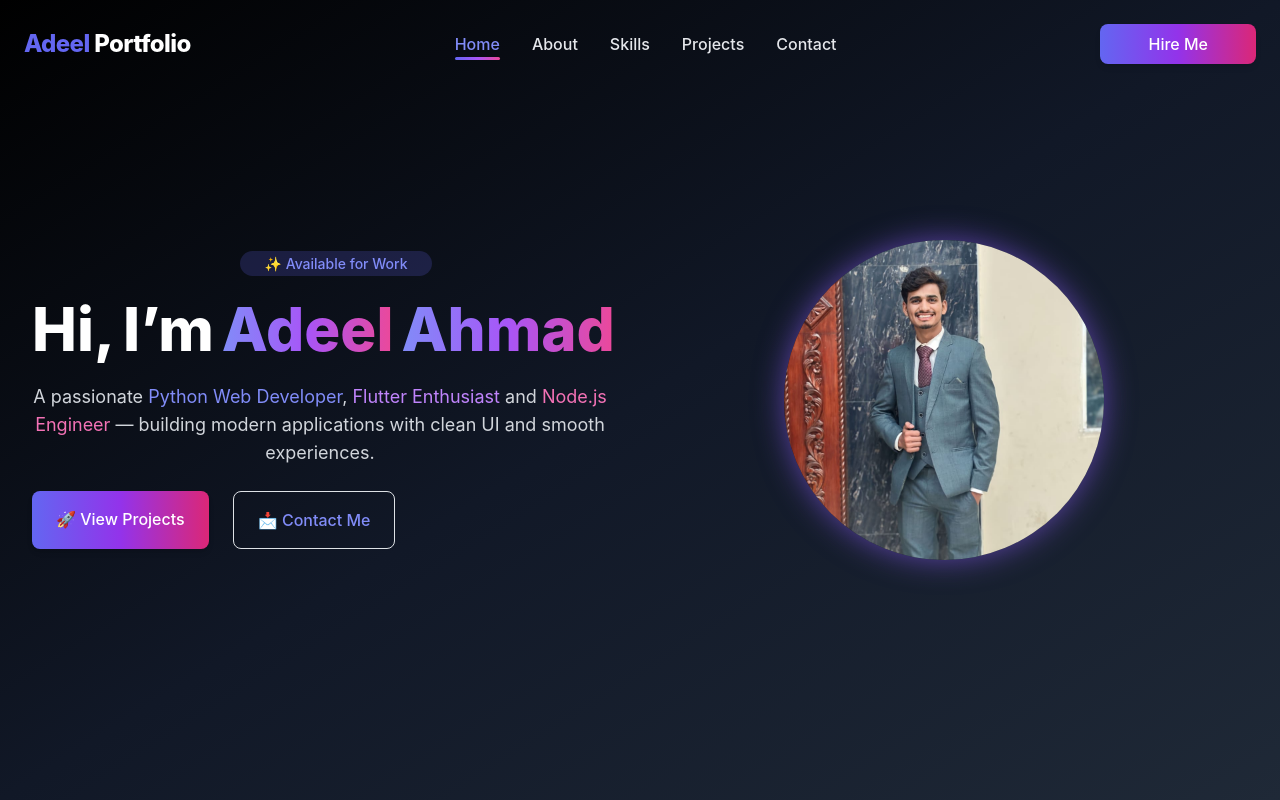
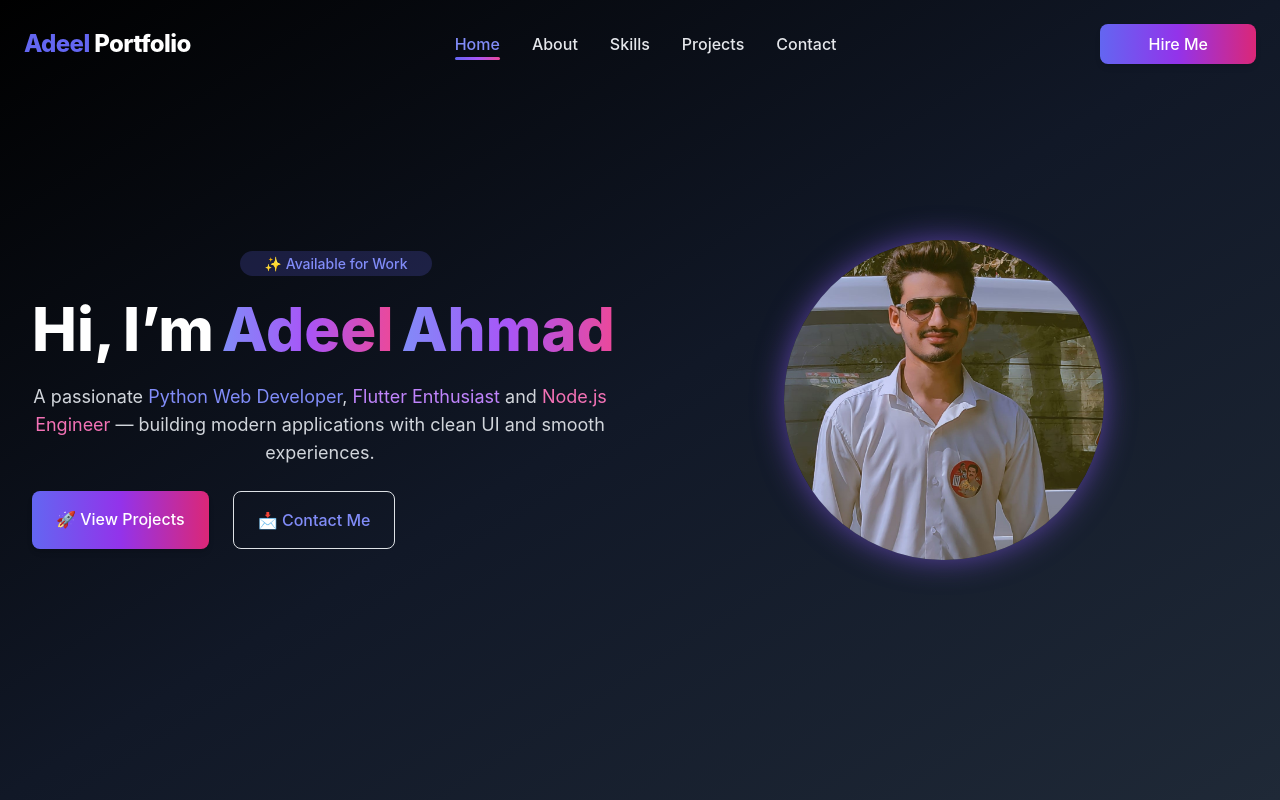
Before and after one commit to adeel4166/Abdul-Haseeb-Portfolio, a React (Create React App) app: page / in a window 1280 px wide. Shown: the top 800 px of the page. Built offline with nearby package versions, Linux system fonts and the light colour scheme.

Commit message:
profile is changed

```diff
--- a/src/components/Hero.jsx
+++ b/src/components/Hero.jsx
@@ -100,7 +100,7 @@ export default function Hero() {
         transition={{ duration: 1, delay: 0.5, type: "spring" }}
       >
         <img
-          src="Profile.jpeg" // apni profile image ka path do
+          src="Profile.jpg" // apni profile image ka path do
           alt="Profile"
           className="w-64 h-64 md:w-80 md:h-80 rounded-full object-cover shadow-[0_0_30px_rgba(139,92,246,0.6)]"
         />
```
Also changed, not shown: public/Profile.jpeg (deleted), public/Profile.jpg (added).
